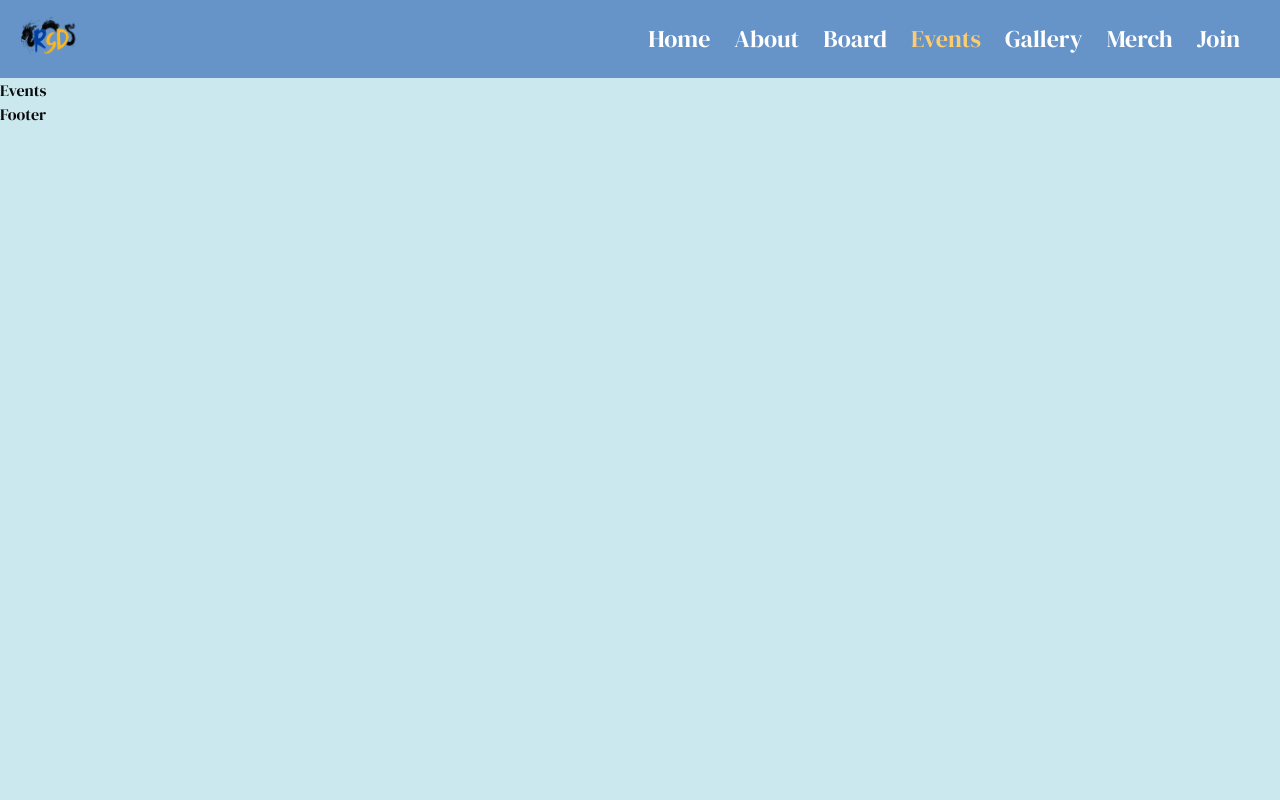
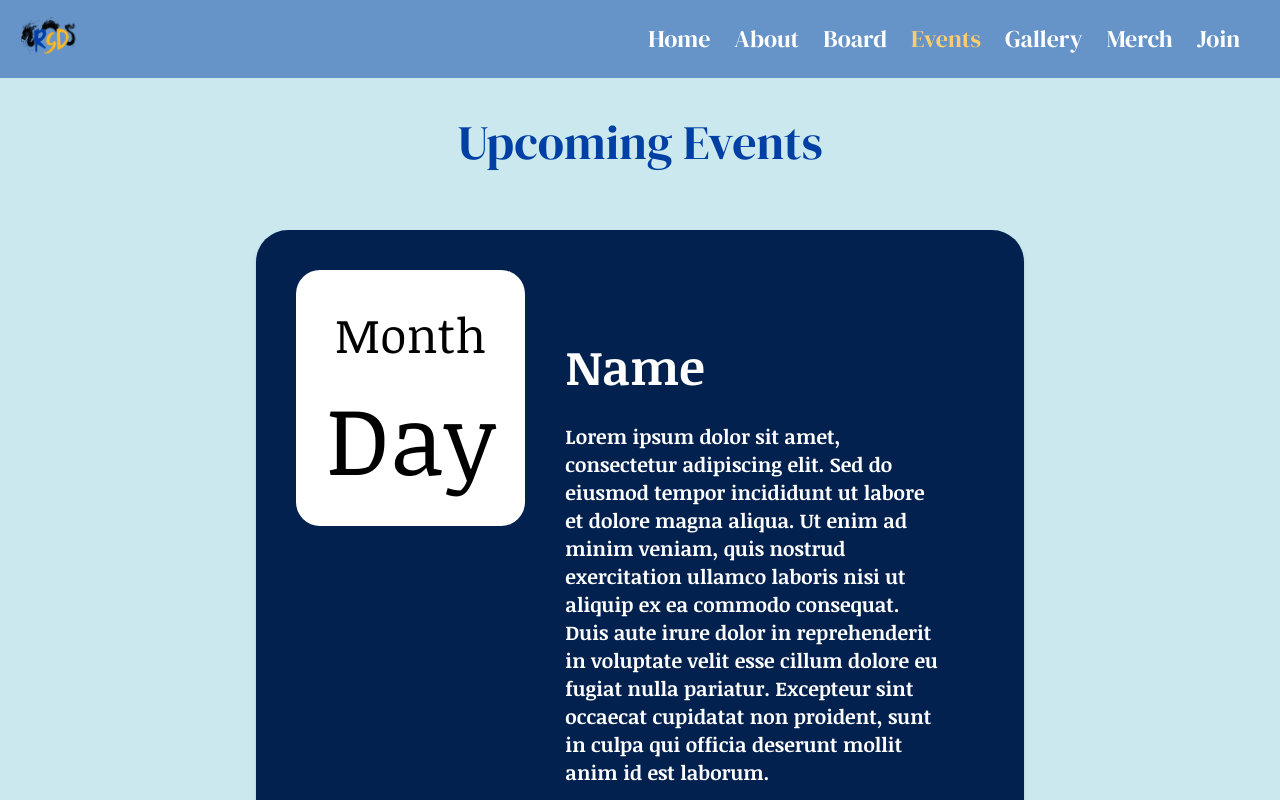
Before and after one commit to acm-ucr/rsd-website, a Next.js app: page /events in a window 1280 px wide. Shown: the top 800 px of the page. Built offline with nearby package versions, Linux system fonts and the light colour scheme.

Commit message:
Adding mapping to upcoming events and adding wave with oar asset

```diff
--- a/src/app/events/page.tsx
+++ b/src/app/events/page.tsx
@@ -1,5 +1,51 @@
+import Image from "next/image";
+import UpcomingCard from "@/components/events/UpcomingCard";
+import EventsWave from "@/public/events/eventsWave.webp";
+
+const UpcomingEventsInfo = [
+  //Temporary Array of data, just for visualization
+  {
+    Month: "Month",
+    Date: "Day",
+    Name: "Name",
+    Desc: "Lorem ipsum dolor sit amet, consectetur adipiscing elit. Sed do eiusmod tempor incididunt ut labore et dolore magna aliqua. Ut enim ad minim veniam, quis nostrud exercitation ullamco laboris nisi ut aliquip ex ea commodo consequat. Duis aute irure dolor in reprehenderit in voluptate velit esse cillum dolore eu fugiat nulla pariatur. Excepteur sint occaecat cupidatat non proident, sunt in culpa qui officia deserunt mollit anim id est laborum.",
+  },
+  {
+    Month: "Month",
+    Date: "Day",
+    Name: "Name",
+    Desc: "Lorem ipsum dolor sit amet, consectetur adipiscing elit. Sed do eiusmod tempor incididunt ut labore et dolore magna aliqua. Ut enim ad minim veniam, quis nostrud exercitation ullamco laboris nisi ut aliquip ex ea commodo consequat. Duis aute irure dolor in reprehenderit in voluptate velit esse cillum dolore eu fugiat nulla pariatur. Excepteur sint occaecat cupidatat non proident, sunt in culpa qui officia deserunt mollit anim id est laborum.",
+  },
+];
+
 const Events = () => {
-  return <div>Events</div>;
+  return (
+    <div className="relative">
+      <div className="my-10 flex flex-wrap justify-center">
+        <p className="text-rsd-title-blue font-rsd-main text-5xl">
+          Upcoming Events
+        </p>
+      </div>
+      <div className="my-16 flex flex-wrap justify-center gap-y-8">
+        {UpcomingEventsInfo.map(({ Month, Date, Name, Desc }, index) => (
+          <UpcomingCard
+            key={index}
+            month={Month}
+            date={Date}
+            name={Name}
+            desc={Desc}
+          />
+        ))}
+      </div>
+      <div className="absolute bottom-0">
+        <Image
+          src={EventsWave}
+          alt="Waves with Oars"
+          className="w-screen object-fill"
+        />
+      </div>
+    </div>
+  );
 };
 
 export default Events;
```
